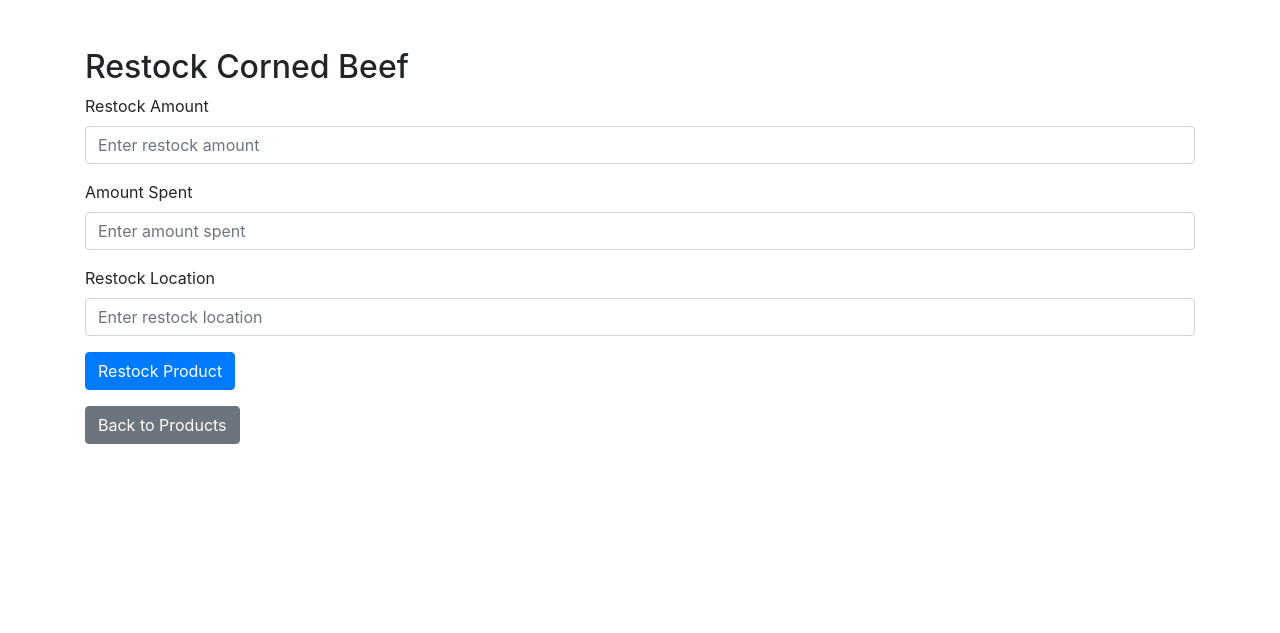
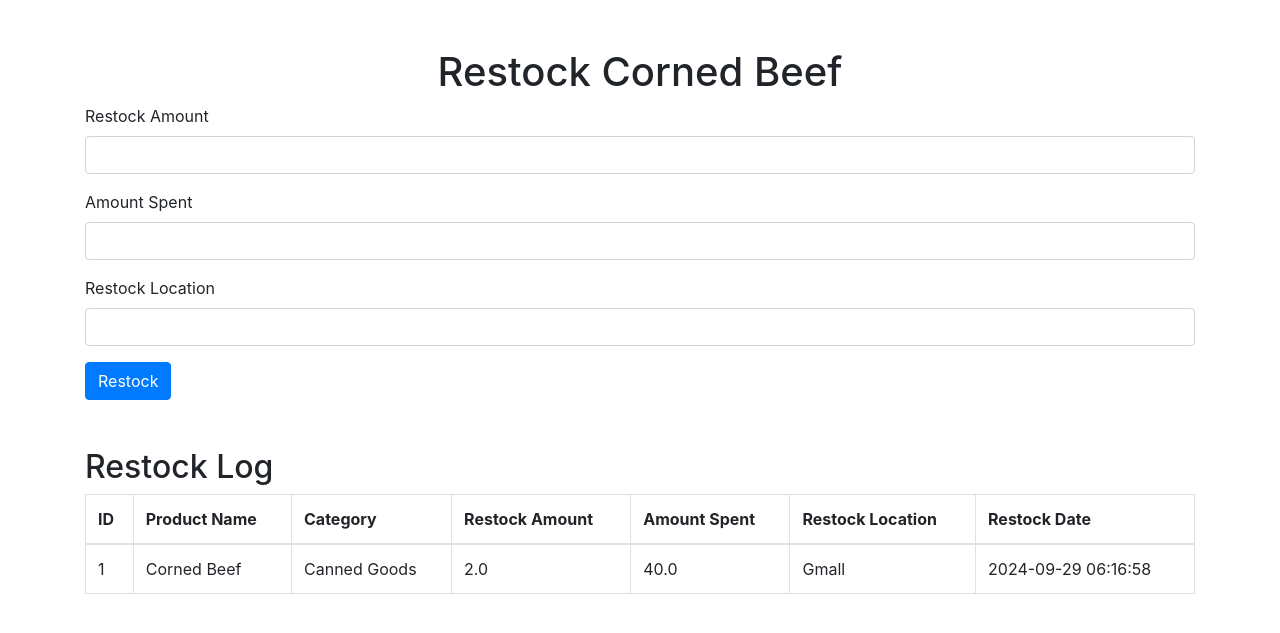
Before and after one commit to gabgab-v/IT_12, a Flask app: page /product/1/restock in a window 1280 px wide. Shown: the top 633 px of the page. Run offline with Flask 3, Linux system fonts and the light colour scheme; data comes from the database, SQL or seed files in the repository; some libraries are stand-ins or nearby versions.

Commit message:
isa isa ug restock products

```diff
--- a/app.py
+++ b/app.py
@@ -218,12 +218,21 @@ class Restock(db.Model):
     amount_spent = db.Column(db.Float, nullable=False)  # Total cost of the restock
     restock_location = db.Column(db.String(100), nullable=False)  # Where the items were restocked
 
-    # Foreign key to track which inventory this restock applies to (either ink or paper)
-    inventory_id = db.Column(db.Integer, db.ForeignKey('ink_inventory.id'), nullable=True)
-    inventory_type = db.Column(db.String(20), nullable=False)  # 'ink' or 'paper'
+    # Foreign keys for both ink, paper, and product inventories, only one will be filled based on restock type
+    ink_inventory_id = db.Column(db.Integer, db.ForeignKey('ink_inventory.id'), nullable=True)
+    paper_inventory_id = db.Column(db.Integer, db.ForeignKey('paper_inventory.id'), nullable=True)
+    product_id = db.Column(db.Integer, db.ForeignKey('product.id'), nullable=True)
+
+    # Type of inventory being restocked (either 'ink', 'paper', or 'product')
+    inventory_type = db.Column(db.String(20), nullable=False)  # 'ink', 'paper', 'product'
+
+    # Relationships to InkInventory, PaperInventory, and Product models
+    ink_inventory = db.relationship('InkInventory', backref=db.backref('restocks', lazy=True))
+    paper_inventory = db.relationship('PaperInventory', backref=db.backref('restocks', lazy=True))
+    product = db.relationship('Product', backref=db.backref('restocks', lazy=True))
 
     def __repr__(self):
-        return f"Restock('{self.restock_amount}', '{self.restock_date}', '{self.amount_spent}', '{self.restock_location}')"
+        return f"Restock('{self.restock_amount}', '{self.restock_date}', '{self.amount_spent}', '{self.restock_location}', '{self.inventory_type}')"
 
 
 class PaperType(db.Model):
@@ -431,7 +440,7 @@ def manage_products():
     products = Product.query.filter_by(is_voided=False, deleted=False).all()
     return render_template('manage_products.html', products=products)
 
-# Route to display the restock form
+# Route to display the restock form and log restocks
 @app.route('/product/<int:product_id>/restock', methods=['GET', 'POST'])
 def restock_product(product_id):
     product = Product.query.get_or_404(product_id)
@@ -445,15 +454,26 @@ def restock_product(product_id):
         # Update product stock
         product.stock += restock_amount
         product.purchase_location = restock_location
+
+        # Log the restock event
+        restock = Restock(
+            restock_amount=restock_amount,
+            amount_spent=amount_spent,
+            restock_location=restock_location,
+            product_id=product.id,
+            inventory_type='product'
+        )
+        db.session.add(restock)
         db.session.commit()
 
         flash(f'Successfully restocked {product.name} by {restock_amount} units!', 'success')
-        return redirect(url_for('manage_products'))  # Redirect to the manage products page
-
-    # Render the restock form with the selected product
-    return render_template('product_restock.html', product=product)
-
-
+        return redirect(url_for('restock_product', product_id=product_id))  # Redirect to the same page to see the updated log
+
+    # Query restock log for this product
+    restock_log = Restock.query.filter_by(product_id=product_id).all()
+
+    # Render the restock form with the selected product and its restock log
+    return render_template('product_restock.html', product=product, restock_log=restock_log)
 
 
 #VOIDING PRODUCTS
--- a/templates/product_restock.html
+++ b/templates/product_restock.html
@@ -8,31 +8,56 @@
 </head>
 <body>
     <div class="container mt-5">
-        <h2>Restock {{ product.name }}</h2>
-        <form action="{{ url_for('restock_product', product_id=product.id) }}" method="POST">
-            <!-- Restock Amount -->
+        <h1 class="text-center">Restock {{ product.name }}</h1>
+
+        <!-- Restock Form -->
+        <form method="POST">
             <div class="form-group">
                 <label for="restock_amount">Restock Amount</label>
-                <input type="number" class="form-control" id="restock_amount" name="restock_amount" placeholder="Enter restock amount" required>
+                <input type="number" class="form-control" id="restock_amount" name="restock_amount" required>
             </div>
-
-            <!-- Amount Spent -->
             <div class="form-group">
                 <label for="amount_spent">Amount Spent</label>
-                <input type="number" class="form-control" id="amount_spent" name="amount_spent" placeholder="Enter amount spent" required>
+                <input type="number" class="form-control" id="amount_spent" name="amount_spent" required>
             </div>
-
-            <!-- Restock Location -->
             <div class="form-group">
                 <label for="restock_location">Restock Location</label>
-                <input type="text" class="form-control" id="restock_location" name="restock_location" placeholder="Enter restock location" required>
+                <input type="text" class="form-control" id="restock_location" name="restock_location" required>
             </div>
-
-            <!-- Submit Button -->
-            <button type="submit" class="btn btn-primary">Restock Product</button>
+            <button type="submit" class="btn btn-primary">Restock</button>
         </form>
 
-        <a href="{{ url_for('manage_products') }}" class="btn btn-secondary mt-3">Back to Products</a>
+        <!-- Restock Log Table -->
+        <h2 class="mt-5">Restock Log</h2>
+        <table class="table table-bordered">
+            <thead>
+                <tr>
+                    <th>ID</th>
+                    <th>Product Name</th>
+                    <th>Category</th>
+                    <th>Restock Amount</th>
+                    <th>Amount Spent</th>
+                    <th>Restock Location</th>
+                    <th>Restock Date</th>
+                </tr>
+            </thead>
+            <tbody>
+                {% for restock in restock_log %}
+                <tr>
+                    <td>{{ restock.id }}</td>
+                    <td>{{ restock.product.name }}</td>
+                    <td>{{ restock.product.category.name }}</td>
+                    <td>{{ restock.restock_amount }}</td>
+                    <td>{{ restock.amount_spent }}</td>
+                    <td>{{ restock.restock_location }}</td>
+                    <td>{{ restock.restock_date.strftime('%Y-%m-%d %H:%M:%S') }}</td>
+                </tr>
+                {% endfor %}
+            </tbody>
+        </table>
     </div>
+
+    <script src="https://code.jquery.com/jquery-3.3.1.min.js"></script>
+    <script src="https://stackpath.bootstrapcdn.com/bootstrap/4.3.1/js/bootstrap.min.js"></script>
 </body>
 </html>
```
Also changed, not shown: instance/site.db.
